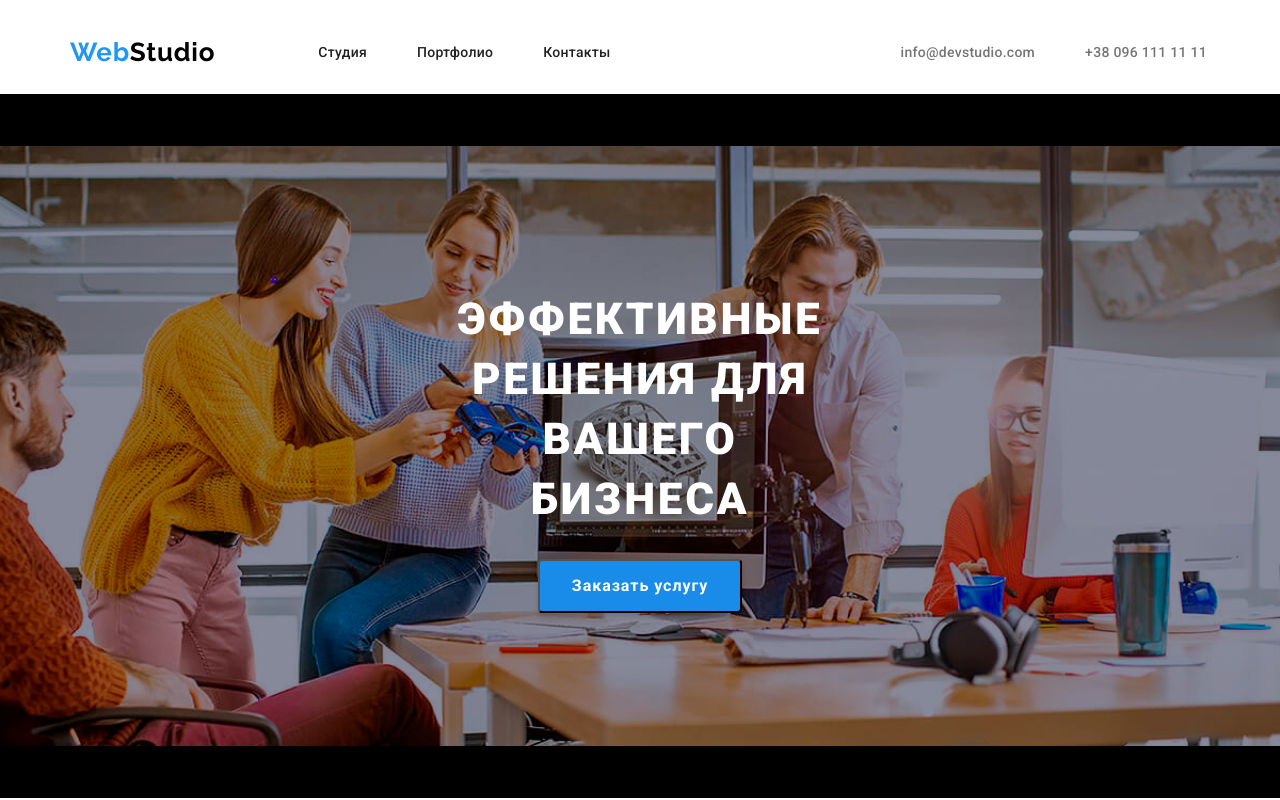
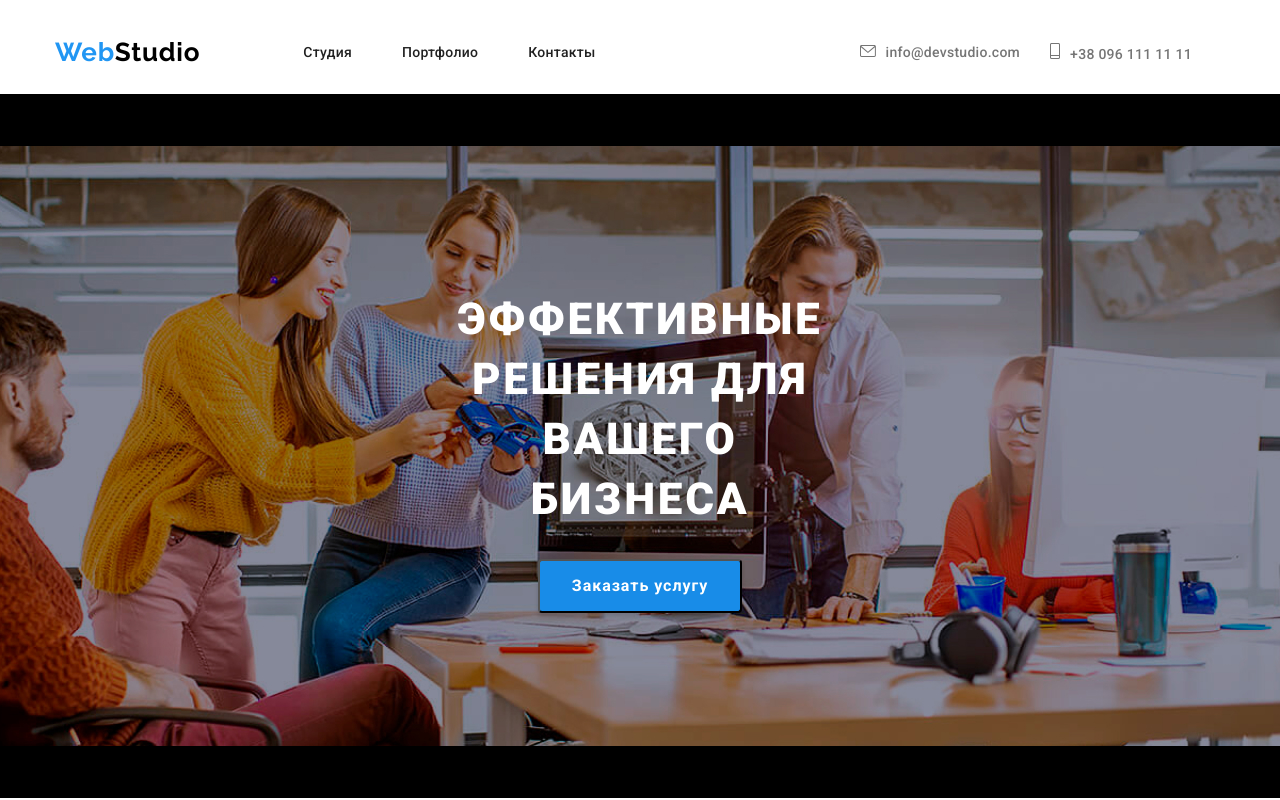
Before and after one commit to gapro666/web-studio, a plain HTML site: page index.html in a window 1280 px wide. Shown: the top 800 px of the page. Drawn offline with nearby package versions, Linux system fonts and the light colour scheme.

Commit message:
add header icon

```diff
--- a/css/style.css
+++ b/css/style.css
@@ -35,6 +35,8 @@ padding-top: 20px;
 padding-bottom: 10px;
 align-items: center;
 margin: 0 auto;
+padding-left: 0;
+padding-right: 0;
 }
 
 
@@ -80,17 +82,28 @@ margin: 0 auto;
     font-size: 14px;
     line-height: 16px;
     letter-spacing: 0.02em;
-    margin-left: 280px;
+    margin-left: 254px;
     display: flex;
 }
+.contact-item{
+display: flex;
+align-items: center;
+}
 .contact-item:not(:last-child){
-    margin-right: 50px;
+    margin-right: 30px;
 }
 .contact-item > a{
     color: #757575;
 }
-.contact-item a:hover{
+.contact-item:hover a{
     color: #2196F3;
+}
+.contact-icon{
+    margin-right: 10px;
+    fill: #757575;
+}
+.contact-item:hover svg{
+    fill: #2196F3;
 }
 /* ==============================main============================ */
 /* ==============================hero============================ */
--- a/index.html
+++ b/index.html
@@ -24,8 +24,8 @@
             </ul>
         </nav>
             <ul class="contact-list">
-                <li class="contact-item"><a href="mailto:info@devstudio.com" class="">info@devstudio.com</a></li>
-                <li class="contact-item"><a href="tel:+38 096 111 11 11" class="">+38 096 111 11 11</a></li>
+                <li class="contact-item"><a href="mailto:info@devstudio.com" class=""><svg class="contact-icon" width="16" height="12"><use href="images/symbol-defs.svg#icon-mail"></use></svg>info@devstudio.com</a></li>
+                <li class="contact-item"><a href="tel:+38 096 111 11 11" class="contact-linc"><svg class="contact-icon" width="10" height="16"><use href="images/symbol-defs.svg#icon-phone"></use></svg>+38 096 111 11 11</a></li>
             </ul>
     </header>
     <main>
```
Also changed, not shown: .prettierrc.json (added).
